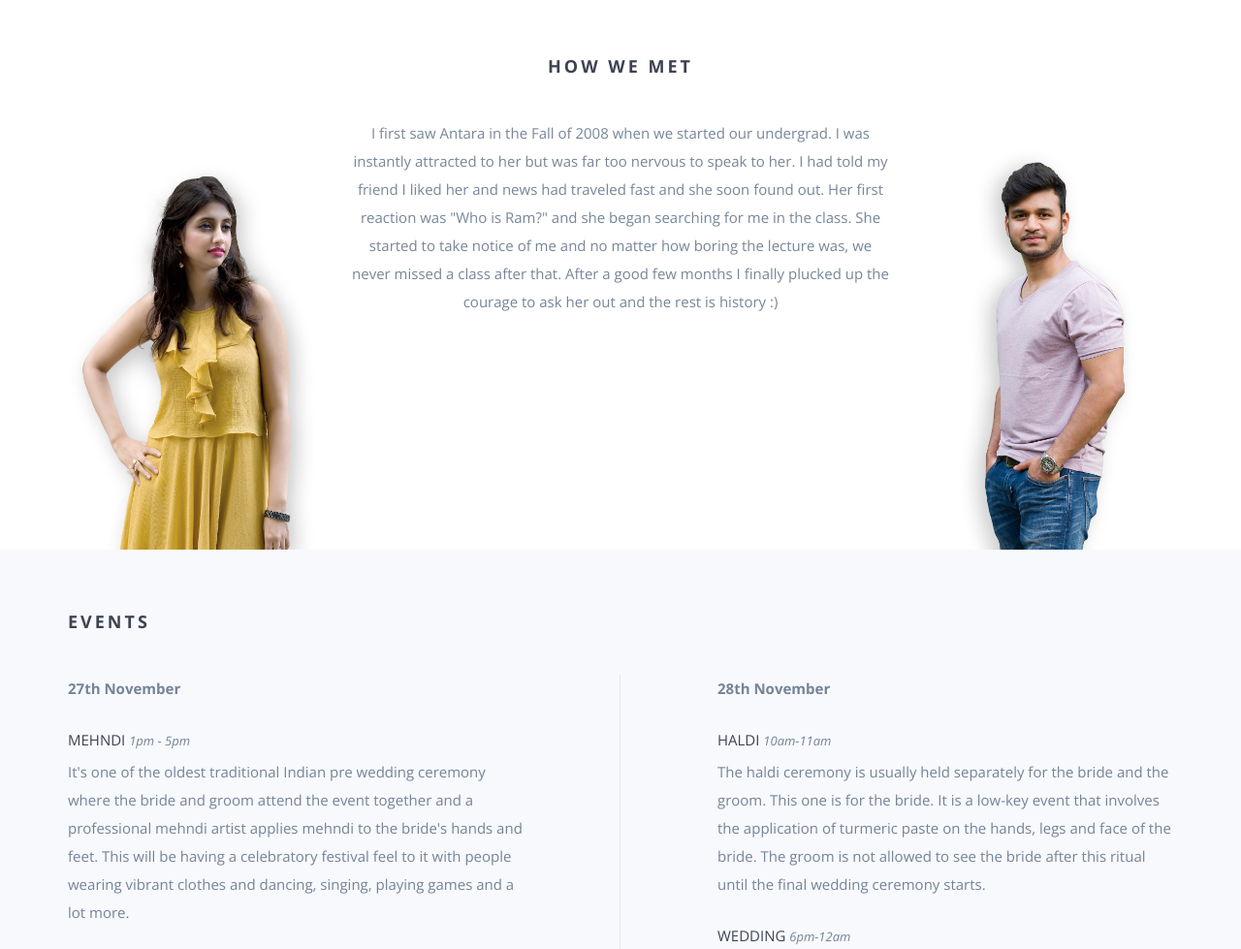
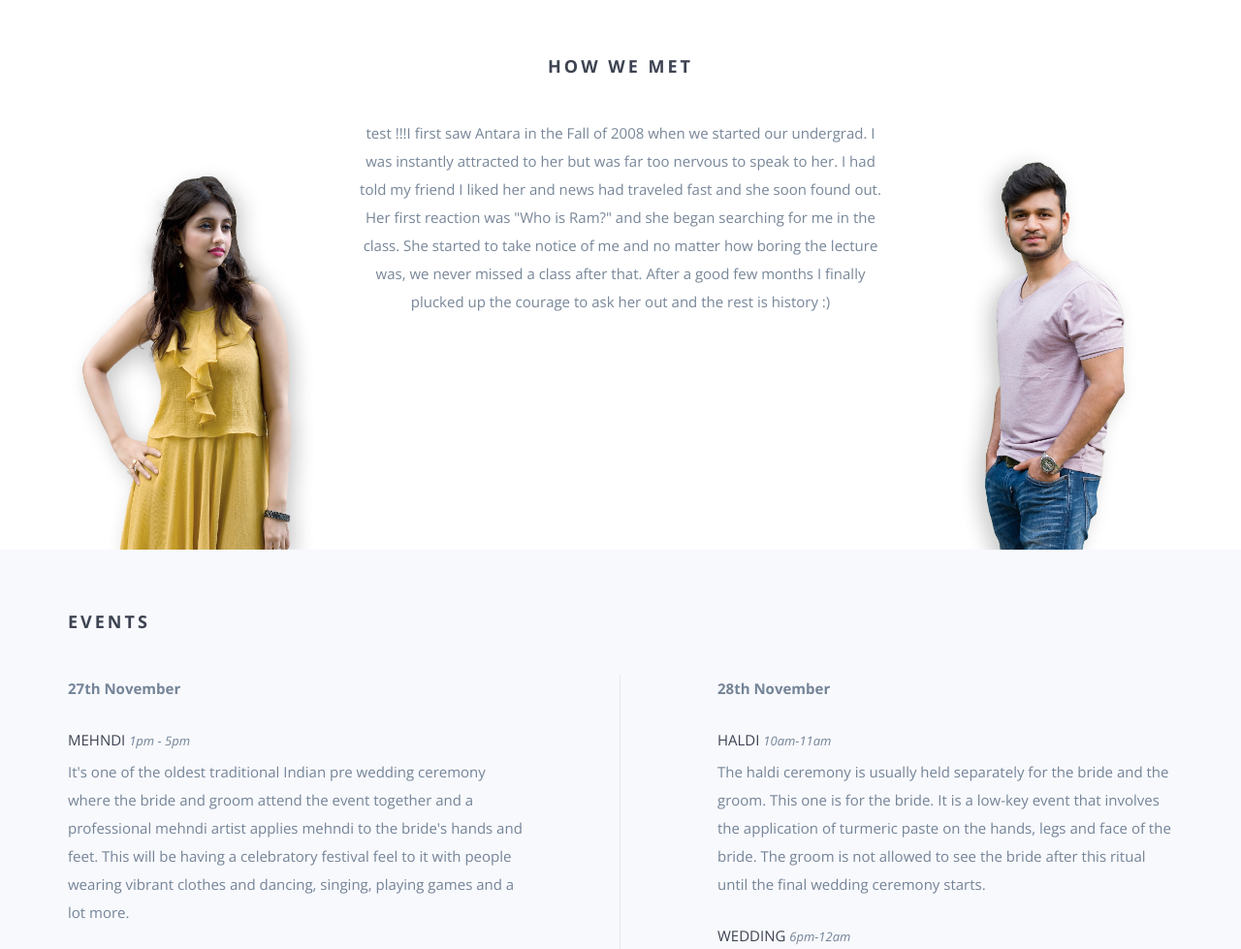
Before and after one commit to edward0127/wedding-website, a website: page index.html in a window 1280 px wide. Shown: the part 1000-1979 px from the top of the page at 97% size. Drawn offline with nearby package versions, Linux system fonts and the light colour scheme; some packages are replaced by stand-ins of ours; a script that the page names is missing; files whose address does not match are found by name.

Commit message:
Update index.html

```diff
--- a/index.html
+++ b/index.html
@@ -109,7 +109,7 @@
             <div class="col-md-3 hidden-sm hidden-xs"><img src="img/IMG_2317.jpg" class="wp1"></div>
             <div class="col-md-6">
                 <p>
-                    I first saw Antara in the Fall of 2008 when we started our undergrad. I was instantly attracted to
+                    test !!!I first saw Antara in the Fall of 2008 when we started our undergrad. I was instantly attracted to
                     her but was far too nervous to speak to her. I had told my friend I liked her and news had traveled
                     fast and she soon found out. Her first reaction was "Who is Ram?" and she began searching for me in
                     the class. She started to take notice of me and no matter how boring the lecture was, we never
```
